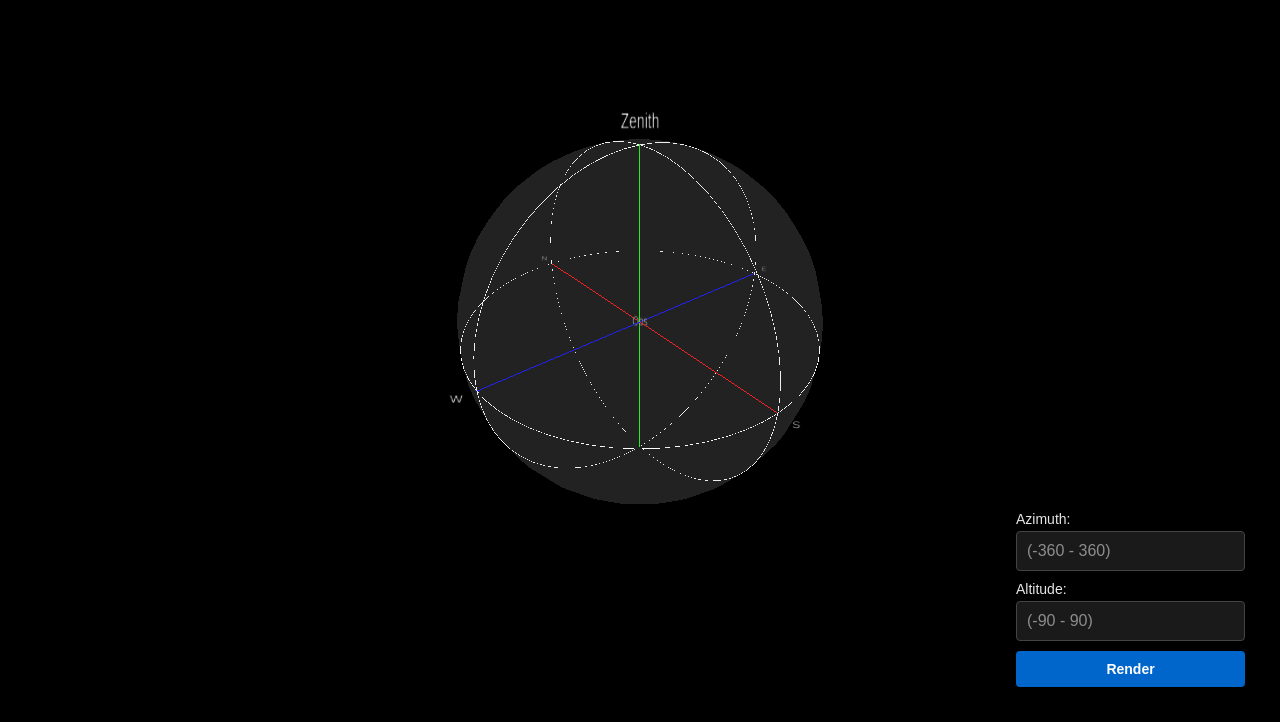
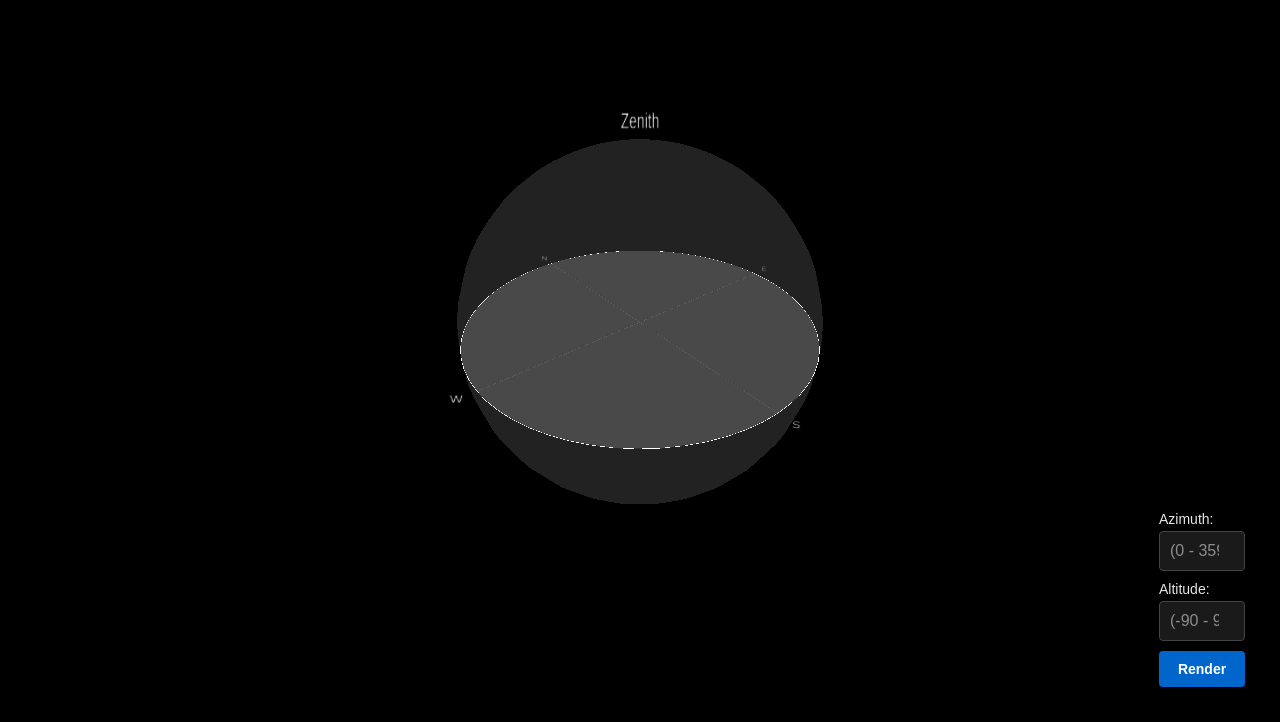
Before and after one commit to ZT-Things/azdec-viewer, a plain HTML site: page index.html in a window 1280 px wide. Shown: the part 78-800 px from the top of the page. Drawn offline with nearby package versions, Linux system fonts and the light colour scheme; animation ran at ten frames a second.

Commit message:
Removed lines around sphere and removed y line

```diff
--- a/index.html
+++ b/index.html
@@ -165,9 +165,9 @@
     <div class="overlay" id="overlay"></div>
     <div class="ui-panel" id="uiPanel">
       <label for="azimuth_input">Azimuth:</label>
-      <input type="text" id="azimuth_input" placeholder="(-360 - 360)">
+      <input type="number" min="0" max="359" id="azimuth_input" placeholder="(0 - 359)">
       <label for="altitude_input">Altitude:</label>
-      <input type="text" id="altitude_input" placeholder="(-90 - 90)">
+      <input type="number" min="-90" max="90" id="altitude_input" placeholder="(-90 - 90)">
       <button id="renderBtn">Render</button>
     </div>
     <script async src="https://ga.jspm.io/npm:es-module-shims@1.5.1/dist/es-module-shims.js" crossorigin="anonymous"></script>
--- a/script.js
+++ b/script.js
@@ -26,55 +26,53 @@ function generateCircleLine() {
   );
 }
 
-function generateStraightLine() {
-  return new THREE.Mesh(
-    new THREE.BoxGeometry(0.15, 0.15, 100),
-    new THREE.MeshBasicMaterial({ color: 0xffffff }),
-  );
-}
-
-const x_y = generateCircleLine();
-x_y.rotation.y = 0;
-scene.add( x_y );
-
-// Circle along the z and y axis
-
-const z_y = generateCircleLine();
-z_y.rotation.y = 90 * (Math.PI / 180);
-scene.add( z_y );
-
-// Circle along the x and z axis
-
 const x_z = generateCircleLine();
 x_z.rotation.x = 90 * (Math.PI / 180);
 scene.add( x_z );
 
-// Lines
+function generateTransparentCylinder() {
+  const geometry = new THREE.CylinderGeometry(50, 50, 0.1, 64);
+  const material = new THREE.MeshBasicMaterial({
+    color: 0xffffff,
+    transparent: true,
+    opacity: 0.1,
+    side: THREE.DoubleSide,
+  });
 
+  const cylinder = new THREE.Mesh(geometry, material);
+
+  return cylinder;
+}
+
+const innerCylinder = generateTransparentCylinder();
+scene.add(innerCylinder);
+//
+// // Lines
+//
 // X line
 const x_points = [ new THREE.Vector3(-50, 0, 0), new THREE.Vector3(50, 0, 0) ];
 const x_geometry = new THREE.BufferGeometry().setFromPoints(x_points);
 const x_line = new THREE.Line(
   x_geometry,
-  new THREE.LineBasicMaterial({ color: 0xff0000 }) // red
+  new THREE.LineBasicMaterial({ color: 0x222222 }) // red
 );
 scene.add(x_line);
-
-// Y line
-const y_points = [ new THREE.Vector3(0, -50, 0), new THREE.Vector3(0, 50, 0) ];
-const y_geometry = new THREE.BufferGeometry().setFromPoints(y_points);
-const y_line = new THREE.Line(
-  y_geometry,
-  new THREE.LineBasicMaterial({ color: 0x00ff00 }) // green
-);
-scene.add(y_line);
-
+//
+// // Y line
+// const y_points = [ new THREE.Vector3(0, -50, 0), new THREE.Vector3(0, 50, 0) ];
+// const y_geometry = new THREE.BufferGeometry().setFromPoints(y_points);
+// const y_line = new THREE.Line(
+//   y_geometry,
+//   new THREE.LineBasicMaterial({ color: 0x00ff00 }) // green
+// );
+// scene.add(y_line);
+//
 // Z line
 const z_points = [ new THREE.Vector3(0, 0, -50), new THREE.Vector3(0, 0, 50) ];
 const z_geometry = new THREE.BufferGeometry().setFromPoints(z_points);
 const z_line = new THREE.Line(
   z_geometry,
-  new THREE.LineBasicMaterial({ color: 0x0000ff }) // blue
+  new THREE.LineBasicMaterial({ color: 0x222222 }) // blue
 );
 scene.add(z_line);
 
@@ -154,10 +152,10 @@ const zenith_text = makeTextSprite("Zenith");
 zenith_text.position.set(0, 55, 0);
 scene.add(zenith_text);
 
-const observer = makeTextSprite("Obs");
-observer.position.set(0, 0, 0);
-observer.renderOrder = -1;
-scene.add(observer);
+// const observer = makeTextSprite("Obs");
+// observer.position.set(0, 0, 0);
+// observer.renderOrder = -1;
+// scene.add(observer);
 
 // Generate star
 
```
